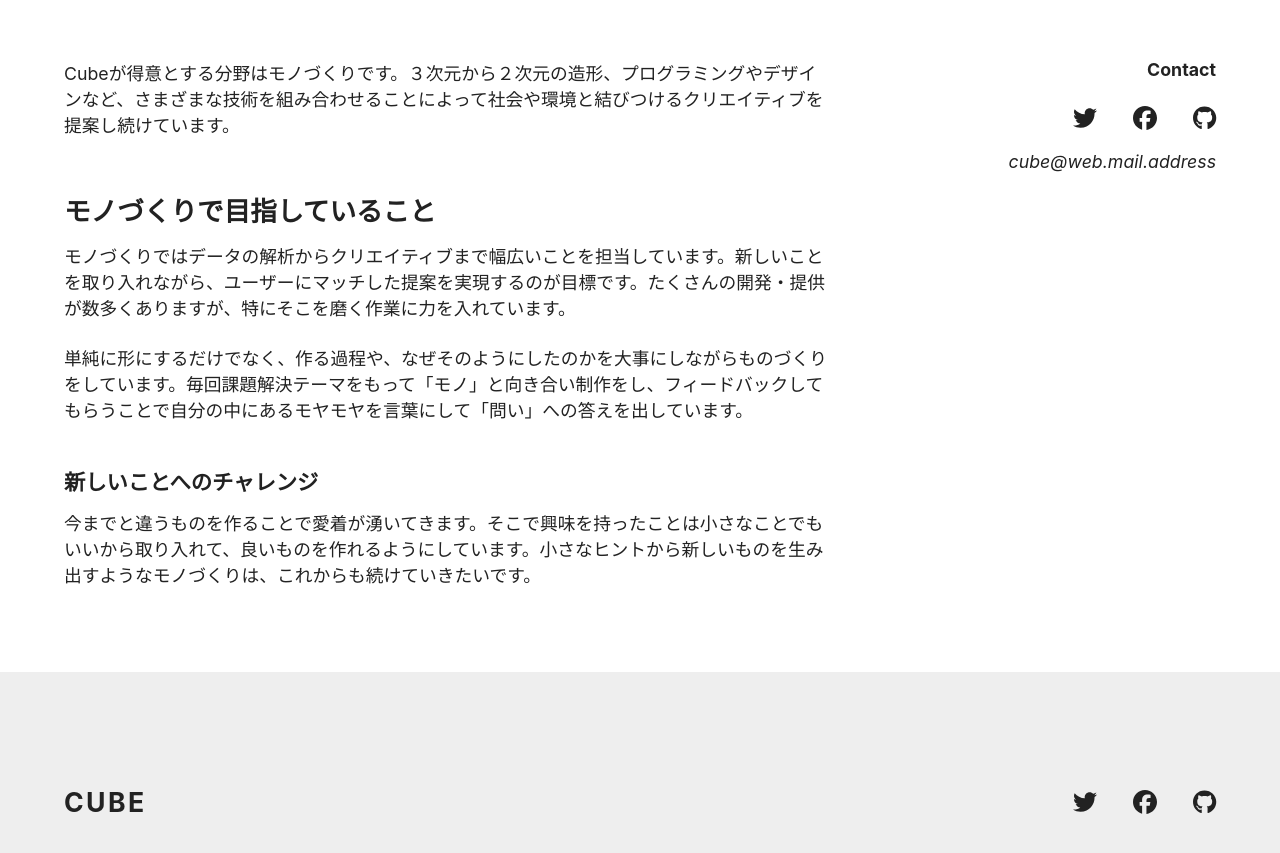
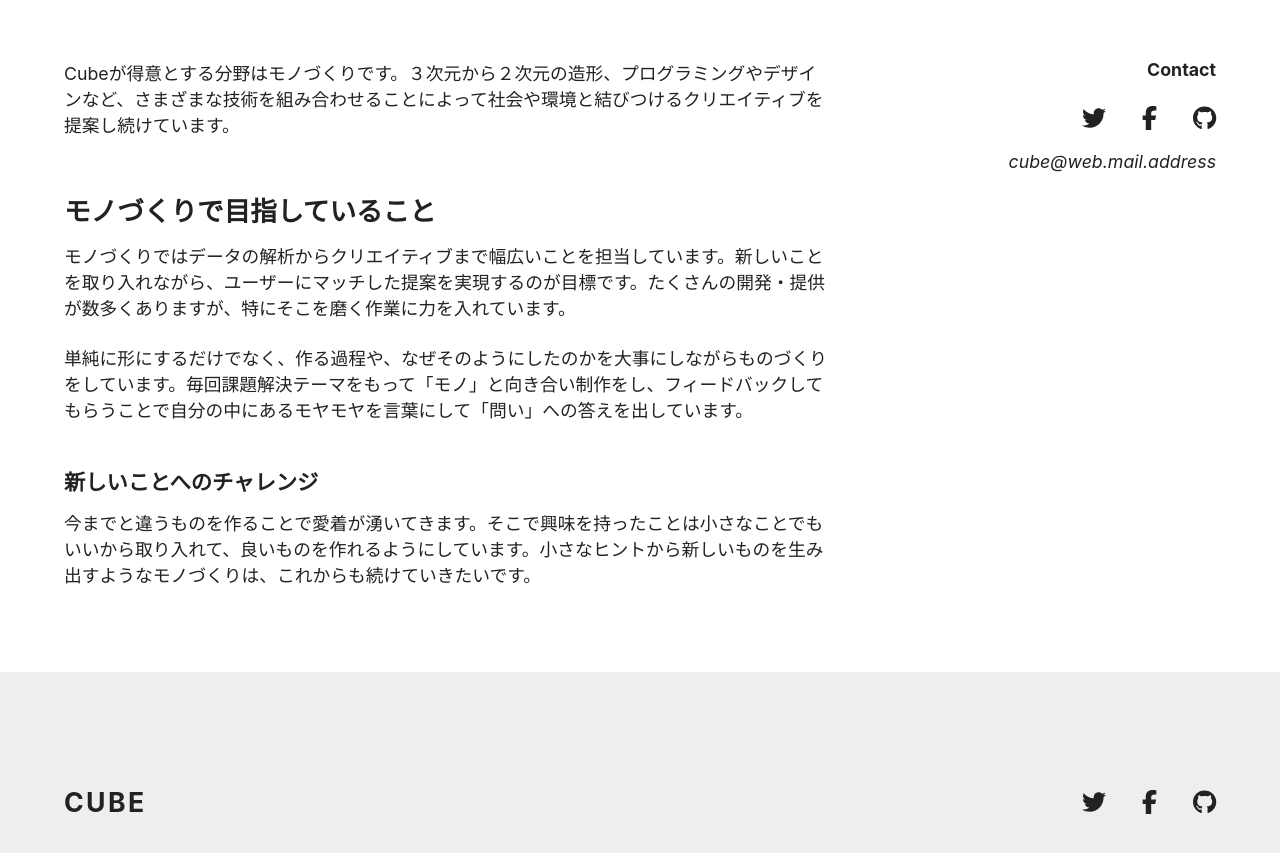
Before and after one commit to itc-s22025/next-react-website, a Next.js app in the folder blog/: page /about in a window 1280 px wide. Shown: the part 1038-1891 px from the top of the page. Built offline with nearby package versions, Linux system fonts and the light colour scheme.

Commit message:
5th 9 test

```diff
--- a/blog/components/social.js
+++ b/blog/components/social.js
@@ -3,7 +3,7 @@ import styles from 'styles/social.module.css'
 import { FontAwesomeIcon } from '@fortawesome/react-fontawesome'
 import {
 	faTwitter,
-	faFacebook,
+	faFacebookF,
 	faGithub,
 } from '@fortawesome/free-brands-svg-icons'
 
@@ -20,7 +20,7 @@ const Social = () =>{
 
 			<li>
 				 <a href="https://www.facebook.com/">
-				<FontAwesomeIcon icon={faFacebook} />
+					<FontAwesomeIcon icon={faFacebookF} />
 					<span className="sr-only">Facebook</span>
 				 </a>
 			</li>
```
Lines whose indentation alone changed are shown as unchanged.
